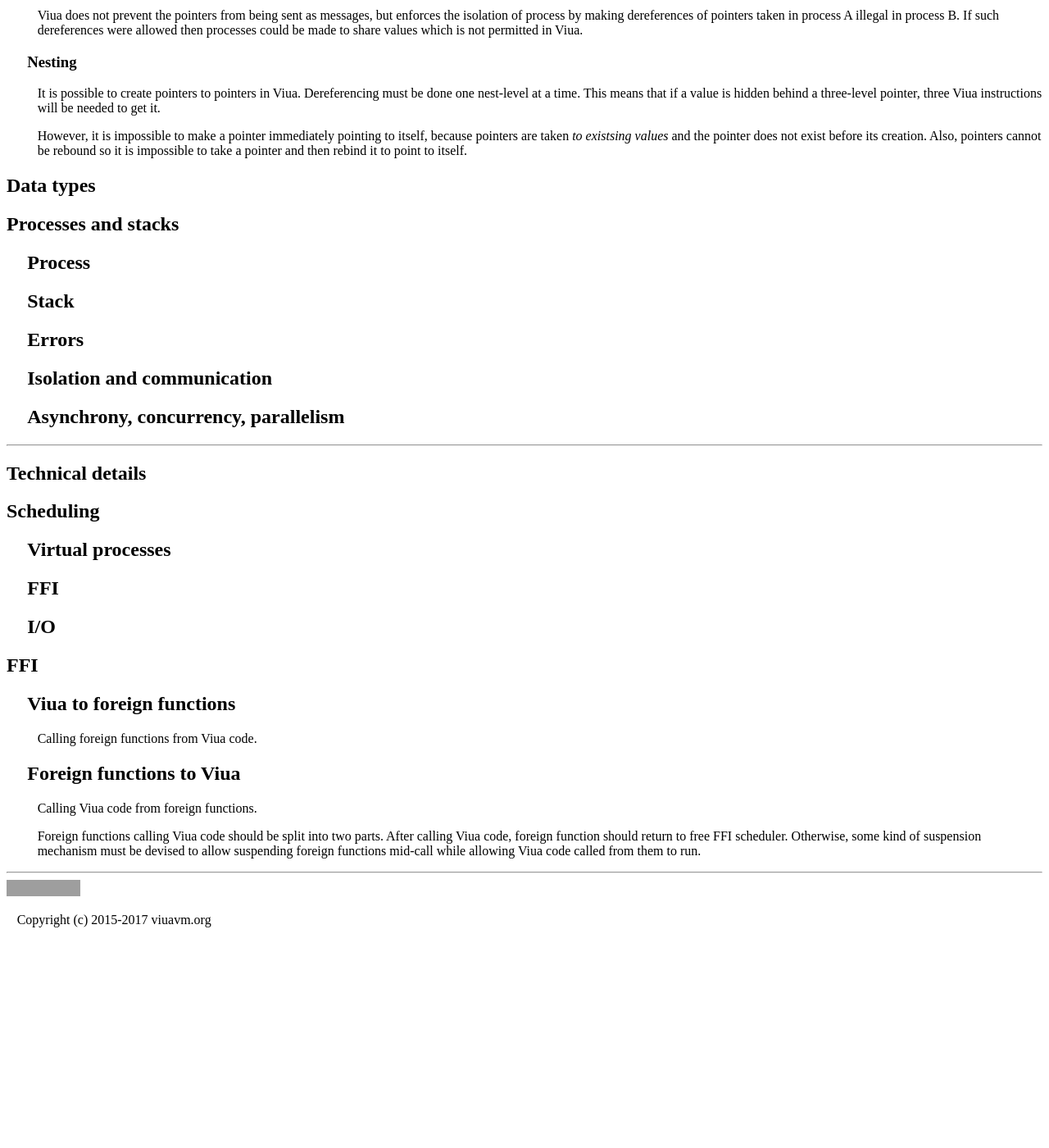
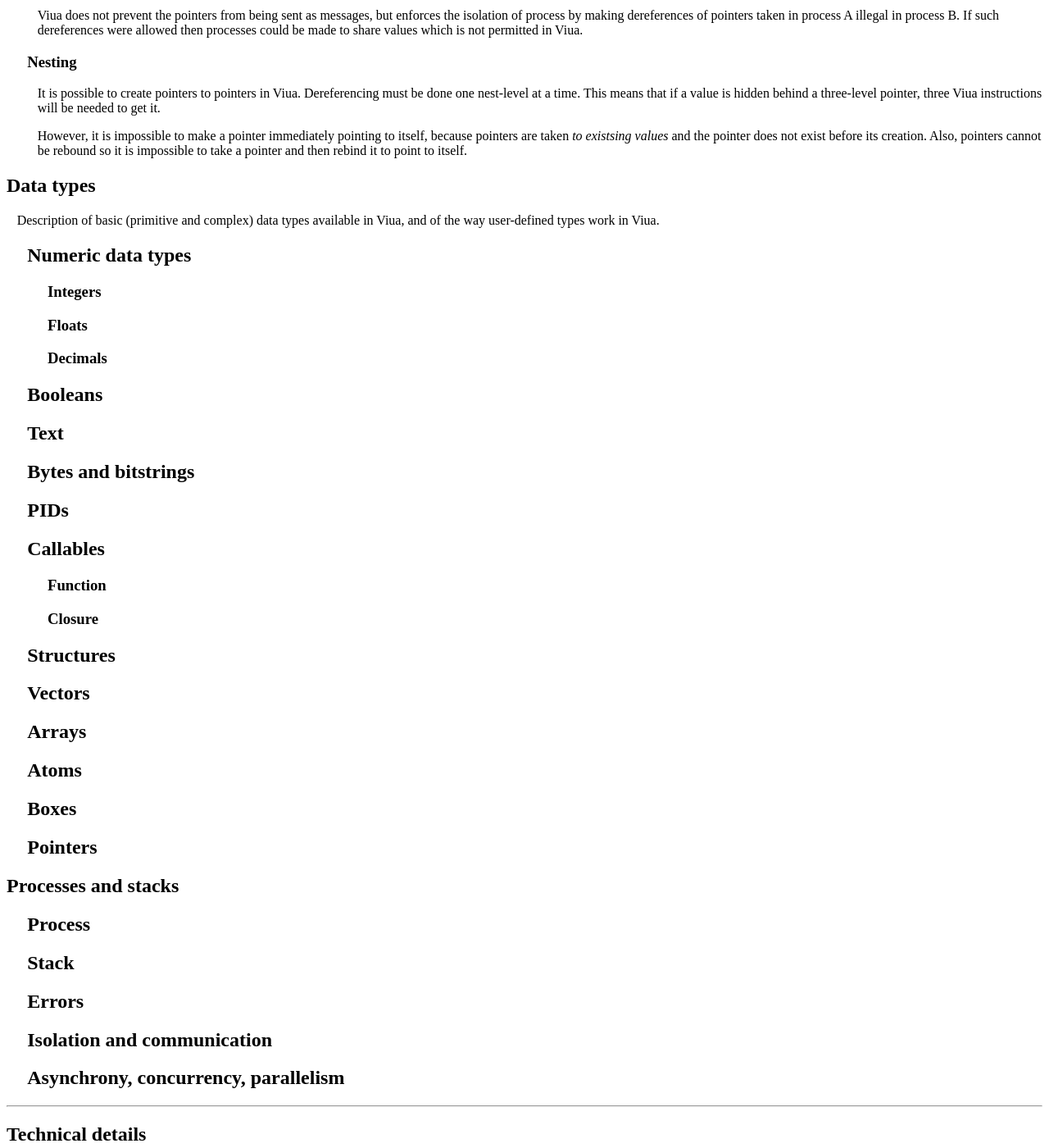
Before and after one commit to marekjm/docs.viuavm.org, a Jekyll site: the page built from model.html, in a window 1280 px wide and 1400 px high, scrolled down 6520 px. Shown: the whole window at 82% size. Built offline with Jekyll 4.4.1, drawn with Linux system fonts in a browser that asks for light colours; before the commit the page ends 7667 px from its top, so only the background shows below that; grey boxes are pictures that could not be loaded.

Commit message:
List of data types available in Viua

```diff
--- a/model.html
+++ b/model.html
@@ -689,6 +689,79 @@ closure %1 foo/0
 
 <section>
     <h1> Data types </h1>
+
+    <p>
+        Description of basic (primitive and complex) data types available in Viua, and
+        of the way user-defined types work in Viua.
+    </p>
+
+    <section>
+        <h2> Numeric data types </h2>
+
+        <section>
+            <h3> Integers </h3>
+        </section>
+
+        <section>
+            <h3> Floats </h3>
+        </section>
+
+        <section>
+            <h3> Decimals </h3>
+        </section>
+    </section>
+
+    <section>
+        <h2> Booleans </h2>
+    </section>
+
+    <section>
+        <h2> Text </h2>
+    </section>
+
+    <section>
+        <h2> Bytes and bitstrings </h2>
+    </section>
+
+    <section>
+        <h2> PIDs </h2>
+    </section>
+
+    <section>
+        <h2> Callables </h2>
+
+        <section>
+            <h3> Function </h3>
+        </section>
+
+        <section>
+            <h3> Closure </h3>
+        </section>
+    </section>
+
+    <section>
+        <h2> Structures </h2>
+    </section>
+
+    <section>
+        <h2> Vectors </h2>
+    </section>
+
+    <section>
+        <h2> Arrays </h2>
+    </section>
+
+    <section>
+        <h2> Atoms </h2>
+    </section>
+
+    <section>
+        <h2> Boxes </h2>
+    </section>
+
+    <section>
+        <h2> Pointers </h2>
+    </section>
 </section>
 
 <section>
```
